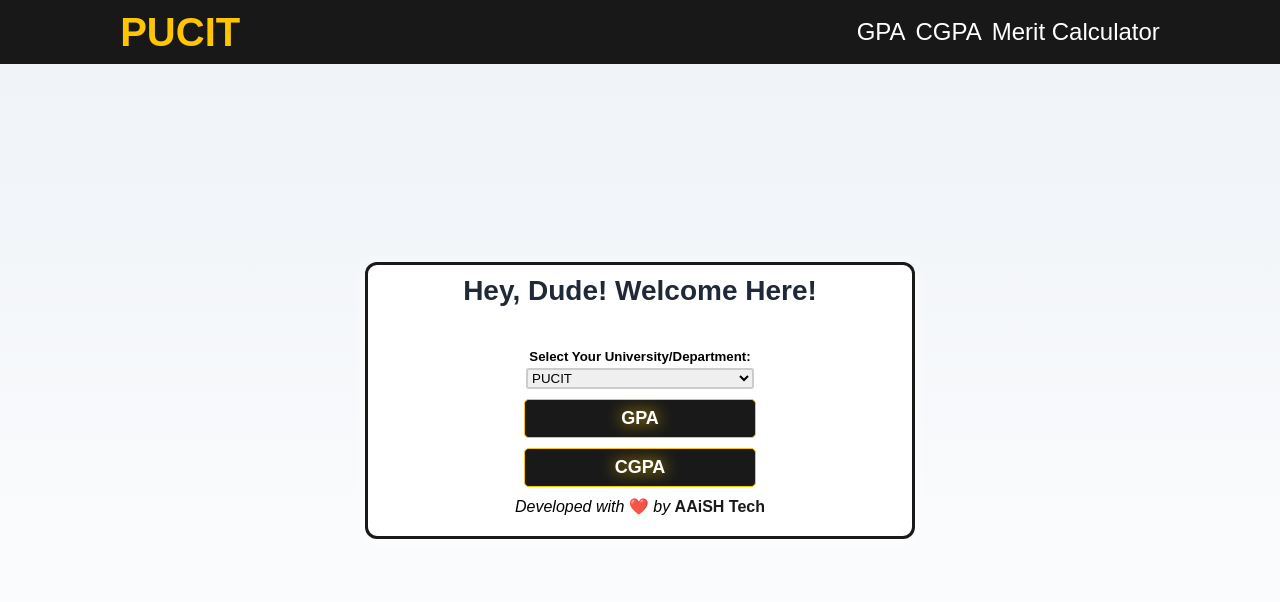
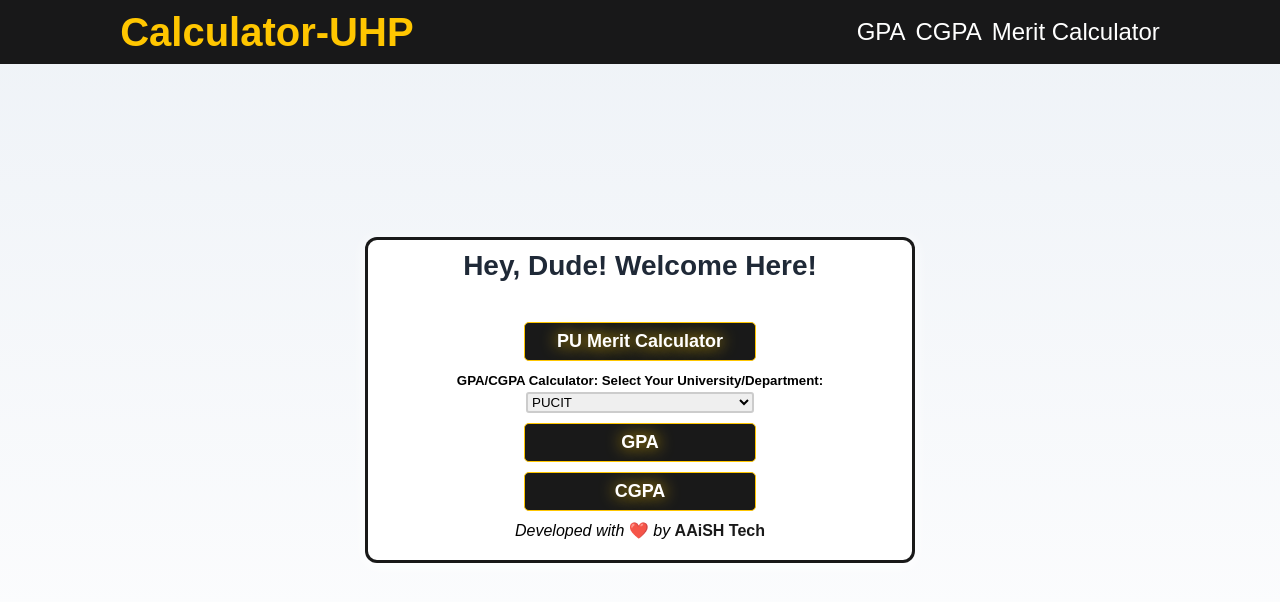
Before and after one commit to aaish376/gpa-calculator, a React (Create React App) app: page / in a window 1280 px wide. Shown: the top 602 px of the page. Built offline with nearby package versions, Linux system fonts and the light colour scheme.

Commit message:
merit cal home button

```diff
--- a/src/components/HomePage.js
+++ b/src/components/HomePage.js
@@ -22,7 +22,10 @@ const HomePage = () => {
       <div className="basic-container home-body">
 
         <h1>Hey, Dude! Welcome Here!</h1>
-        <h5>Select Your University/Department:</h5>
+        <button id="btn" onClick={() => navigate(`/components/merit-cal`)}>
+          PU Merit Calculator
+        </button>
+        <h5>GPA/CGPA Calculator: Select Your University/Department:</h5>
         <select id="uni-selector" value={uni} onChange={handleUniChange}>
         <option value="PU">PU</option>
         <option value="PUCIT">PUCIT</option>
--- a/src/components/Navbar.js
+++ b/src/components/Navbar.js
@@ -14,7 +14,7 @@ const Navbar = () => {
         AAiSH Tech
       </Link> */}
       <Link id="logo-uni" to="/components/">
-          {uni}
+          Calculator-UHP
       </Link>
       {/* <div id="logo-uni"  >
         <span>||</span> {uni}
```
